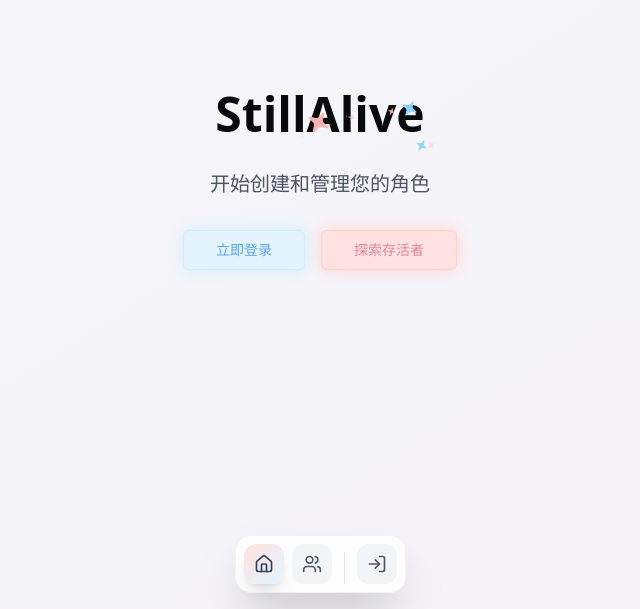
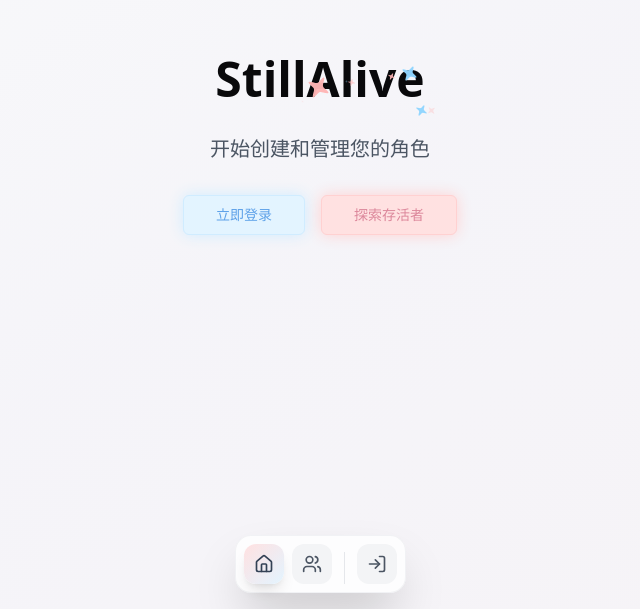
Before and after one commit to Yao-lin101/StillAlive-Frontend, a React (Vite) app: page / in a window 1280 px wide. Shown: the part 191-800 px from the top of the page, without its empty margins (320-960 px from the left). Built offline with nearby package versions, Linux system fonts and the light colour scheme; no server answers.

Commit message:
refactor: layout to use native window scrolling - Remove fixed height containers and internal scrolling - Add bottom padding to main layout for Dock space - Update HomePage and SurvivorsPage to use min-height for flow layout

```diff
--- a/src/components/layout/DockNav.tsx
+++ b/src/components/layout/DockNav.tsx
@@ -34,9 +34,9 @@ export const DockNav: React.FC<{ children: React.ReactNode }> = ({ children }) =
     });
 
     return (
-        <div className="h-screen overflow-hidden bg-gradient-to-br from-gray-50 via-purple-50/30 to-pink-50/30 dark:from-gray-900 dark:via-purple-900/10 dark:to-pink-900/10">
-            {/* 主内容区 - 减去底部 Dock 的高度 */}
-            <main className="h-[calc(100vh-90px)] overflow-auto">
+        <div className="min-h-screen bg-gradient-to-br from-gray-50 via-purple-50/30 to-pink-50/30 dark:from-gray-900 dark:via-purple-900/10 dark:to-pink-900/10">
+            {/* 主内容区 - 添加底部 padding 防止被 Dock 遮挡 */}
+            <main className="pb-32">
                 {children}
             </main>
 
--- a/src/pages/HomePage.tsx
+++ b/src/pages/HomePage.tsx
@@ -9,7 +9,7 @@ export const HomePage: React.FC = () => {
   const isAuthenticated = React.useContext(AuthContext);
 
   return (
-    <div className="h-full flex flex-col items-center justify-center p-4">
+    <div className="min-h-[80vh] flex flex-col items-center justify-center p-4">
       <div className="text-center space-y-8">
         <SparklesText
           text="StillAlive"
--- a/src/pages/SurvivorsPage.tsx
+++ b/src/pages/SurvivorsPage.tsx
@@ -168,7 +168,7 @@ export const SurvivorsPage: React.FC = () => {
 
     if (isLoading) {
         return (
-            <div className="h-full flex items-center justify-center">
+            <div className="min-h-[50vh] flex items-center justify-center">
                 <div className="flex flex-col items-center gap-4">
                     <div className="animate-spin rounded-full h-12 w-12 border-4 border-[#90D5FF] border-t-transparent" />
                     <p className="text-gray-500 dark:text-gray-400">加载中...</p>
@@ -179,7 +179,7 @@ export const SurvivorsPage: React.FC = () => {
 
     if (error) {
         return (
-            <div className="h-full flex items-center justify-center">
+            <div className="min-h-[50vh] flex items-center justify-center">
                 <div className="text-center p-8 max-w-md">
                     <h1 className="text-3xl font-bold mb-4">⚠️</h1>
                     <p className="text-gray-600 dark:text-gray-400">{error}</p>
@@ -189,7 +189,7 @@ export const SurvivorsPage: React.FC = () => {
     }
 
     return (
-        <div className="h-full flex flex-col">
+        <div className="min-h-[calc(100vh-128px)]">
             {/* Header */}
             <div className="sticky top-0 z-50 backdrop-blur-md bg-white/70 dark:bg-gray-900/70 border-b border-gray-200/50 dark:border-gray-800/50">
                 <div className="max-w-6xl mx-auto px-4 py-6">
@@ -215,7 +215,6 @@ export const SurvivorsPage: React.FC = () => {
             </div>
 
             {/* Content */}
-            <div className="flex-1 overflow-auto">
             <div className="max-w-6xl mx-auto px-4 py-8">
                 {survivors.length === 0 ? (
                     <motion.div
@@ -240,6 +239,5 @@ export const SurvivorsPage: React.FC = () => {
                 )}
             </div>
         </div>
-        </div>
     );
 };
```
Lines whose indentation alone changed are shown as unchanged.
